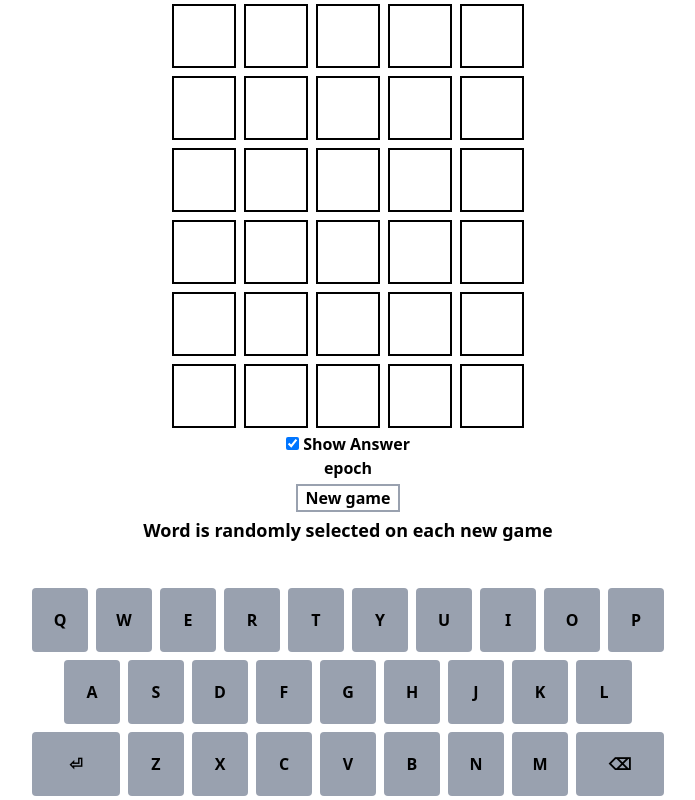
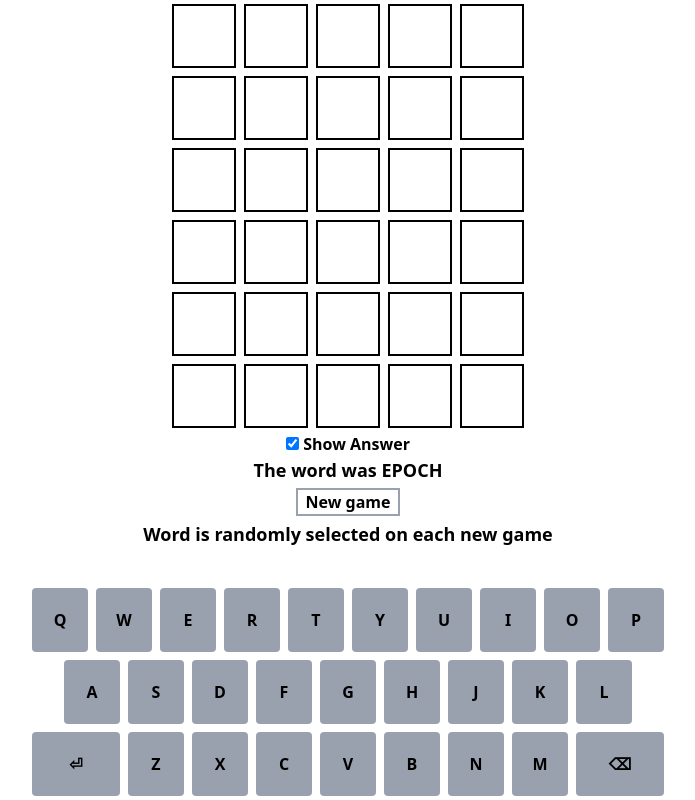
Before and after one commit to justDeeevin/wordle, a SvelteKit app: page / in a window 1280 px wide. Both pictures are taken after a click on the checkbox "Show Answer". Shown: the whole page, without its empty margins (292-987 px from the left). Built offline with nearby package versions, Linux system fonts and the light colour scheme.

Commit message:
show the answer if you lose

```diff
--- a/src/routes/+page.svelte
+++ b/src/routes/+page.svelte
@@ -36,6 +36,7 @@
     end = false;
     index = random_index();
     letters = {};
+    show_answer = false;
   }
 
   function submit() {
@@ -44,8 +45,11 @@
       window.alert('Invalid word');
       return;
     }
-    if (text === word) {
+    if (text === word || row === 5) {
       end = true;
+    }
+    if (text !== word && row === 5) {
+      show_answer = true;
     }
     for (let i = 0; i < text.length; i++) {
       const letter = text[i];
@@ -91,9 +95,9 @@
       <input type="checkbox" bind:checked={show_answer} id="show_answer" class="cursor-pointer" />
       <label for="show_answer" class="cursor-pointer">Show Answer</label>
     </div>
-    {#if show_answer}
-      <p>{word}</p>
-    {/if}
+  {/if}
+  {#if show_answer}
+    <p class="text-lg">The word was {word.toUpperCase()}</p>
   {/if}
 
   <button onclick={new_game}>New game</button>
```
